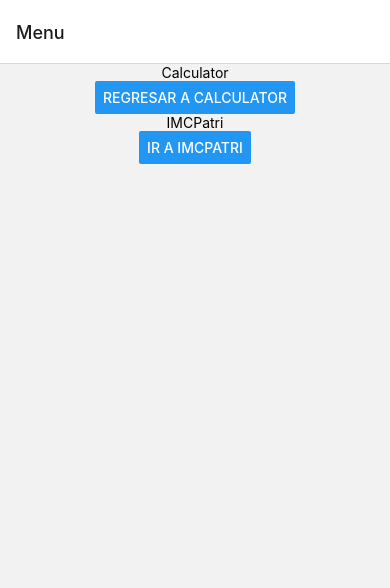
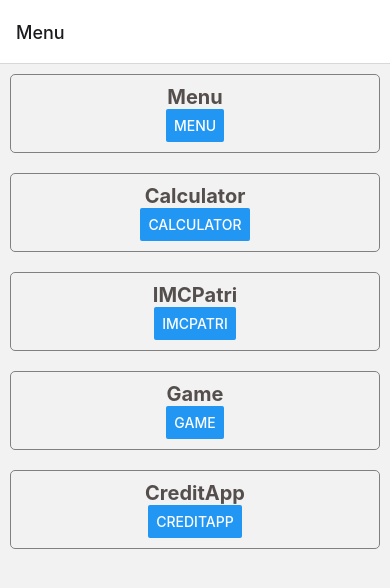
Before and after one commit to Kilopolo/ProyectosBootcamp, a React Native app in the folder AppCentral/: screen /Menu in a window 390 px wide. Shown: the top 588 px of the page. Built offline with nearby package versions, Linux system fonts and the light colour scheme.

Commit message:
menu funcional mas grande

```diff
--- a/AppCentral/App.js
+++ b/AppCentral/App.js
@@ -16,7 +16,6 @@ const Stack = createStackNavigator();
 const App = () => {
 
   return (
-
       <NavigationContainer>
         <Stack.Navigator initialRouteName="Menu">
           <Stack.Screen name="Menu" component={MenuScreen} />
--- a/AppCentral/modules/MenuScreen.js
+++ b/AppCentral/modules/MenuScreen.js
@@ -1,26 +1,70 @@
 import React from "react";
 import { ScrollView, View, Text, Button } from "react-native";
-
+import { StyleSheet } from "react-native";
 
 const MenuScreen = ({ navigation }) => {
   return (
-    <ScrollView style={{ flex: 1 }}>
-      <View style={{ flex: 1, justifyContent: "center", alignItems: "center" }}>
-        <Text>Calculator</Text>
+    <ScrollView >
+      <View style={styles.buttonContainer}>
+        <Text style={styles.textButton}>Menu</Text>
         <Button
-          title="Regresar a Calculator"
+          title="Menu"
+          onPress={() => navigation.navigate("Menu")}
+        />
+      </View>
+      <View style={styles.buttonContainer}>
+        <Text style={styles.textButton}>Calculator</Text>
+        <Button
+          title="Calculator"
           onPress={() => navigation.navigate("Calculator")}
         />
       </View>
-      <View style={{ flex: 1, justifyContent: "center", alignItems: "center" }}>
-        <Text>IMCPatri</Text>
+      <View style={styles.buttonContainer}>
+        <Text style={styles.textButton}>IMCPatri</Text>
         <Button
-          title="Ir a IMCPatri"
+          title="IMCPatri"
           onPress={() => navigation.navigate("IMCPatri")}
+        />
+      </View>
+      <View style={styles.buttonContainer}>
+        <Text style={styles.textButton}>Game</Text>
+        <Button
+          title="Game"
+          onPress={() => navigation.navigate("Game")}
+        />
+      </View>
+      <View style={styles.buttonContainer}>
+        <Text style={styles.textButton}>CreditApp</Text>
+        <Button
+          title="CreditApp"
+          onPress={() => navigation.navigate("CreditApp")}
         />
       </View>
     </ScrollView>
   );
 };
+const styles = StyleSheet.create({
+  container: {
+    flex: 1,
+    alignItems: "center",
+    justifyContent: "center",
+  },
+  buttonContainer: {
+    flex: 1,
+    alignItems: "center",
+    justifyContent: "center",
+    borderWidth: 1,
+    borderColor: "grey",
+    borderRadius: 5,
+    padding: 10,
+    margin: 10,
+  },
+  textButton: {
+    fontSize: 20,
+    textAlign: "center",
+    color: "#544E4D",
+    fontWeight: "bold",
+  },
+});
 
 export default MenuScreen;
```
